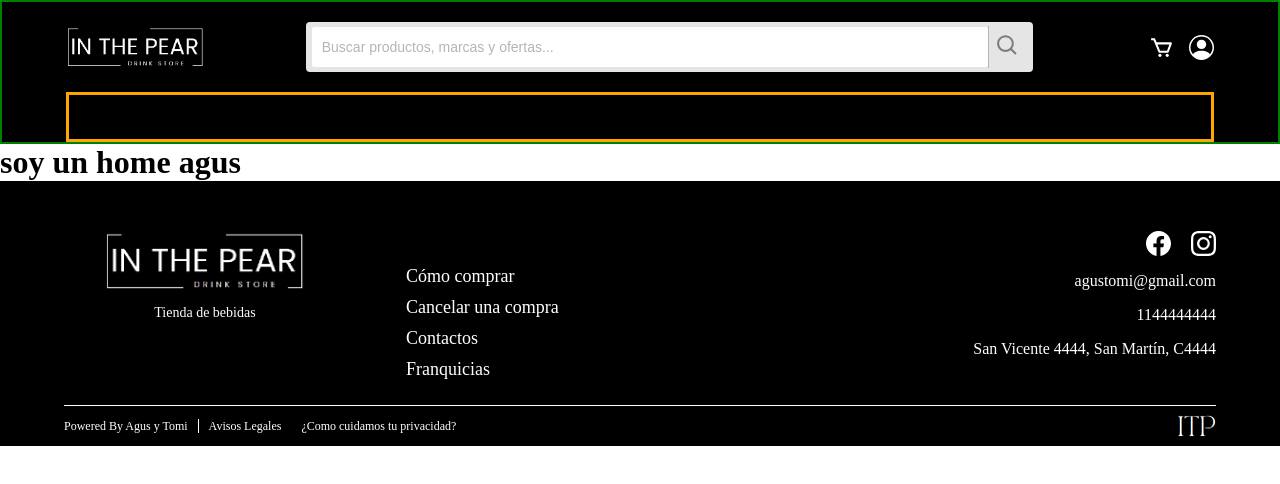
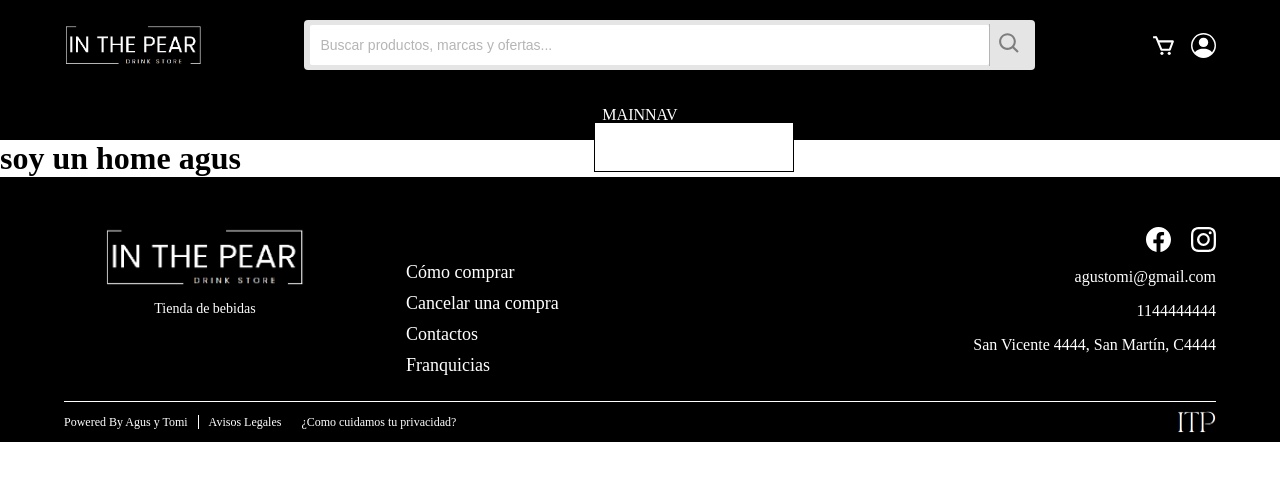
Before and after one commit to ttronge/inthepear, a React (Create React App) app in the folder front/: page / in a window 1280 px wide. Shown: the top 484 px of the page. Built offline with nearby package versions, Linux system fonts and the light colour scheme.

Commit message:
initial dropdown

```diff
--- a/front/src/Components/Footer/index.jsx
+++ b/front/src/Components/Footer/index.jsx
@@ -4,9 +4,10 @@ import LogoInThePear from '../../assets/LogoInThePear.png';
 import LogoInThePearResponsive from '../../assets/LogoInThePearResponsive.png';
 import { BsInstagram } from 'react-icons/bs';
 import { BsFacebook } from 'react-icons/bs';
-import './style.css';
+import './styles.css';
 
-const Footer = () => (
+const Footer = () => {
+  return (
 
     <footer className='container__footer'>
       <article className='content__footer'>
@@ -52,5 +53,6 @@ const Footer = () => (
       </article>
     </footer>
   )
+};
 
 export default Footer;
--- a/front/src/Components/Header/index.jsx
+++ b/front/src/Components/Header/index.jsx
@@ -1,46 +1,39 @@
+import React from 'react';
 import LogoInThePear from '../../assets/LogoInThePear.png';
 import LogoInThePearResponsive from '../../assets/LogoInThePearResponsive.png';
-import { BiSearch } from 'react-icons/bi';
 import { BiCart } from 'react-icons/bi';
 import { BsPersonCircle } from 'react-icons/bs';
-import './style.css';
+import SearchNav from '../SearchNav';
 import MainNav from '../MainNav';
+import './styles.css';
 
 const Header = () => {
   return (
     <header className='container__header'>
+
       <nav className='container__nav'>
+
         <a className='content__nav--logo' href="http://localhost:3000/">
           <img className='logo-in-the-pear' src={LogoInThePear} alt='Logo In The Pear' />
           <img className='logo-in-the-pear-responsive' src={LogoInThePearResponsive} alt='Logo In The Pear' />
         </a>
 
-        <div className='content-nav-search'>
+        <SearchNav />
 
-          <form className='content-form-nav'>
-            <input
-              className='input-form-nav'
-              placeholder='Buscar productos, marcas y ofertas...'
-            />
-            <button className='btn-form-nav'>
-              <BiSearch size="65%" color='7E7E7E' />
-            </button>
-          </form>
+        <div className='content__nav--panel'>
+          <button className='btn__panel--nav'>
+            <BiCart className='container__btn--panel__nav' />
+          </button>
+          <button className='btn__panel--nav'>
+            <BsPersonCircle className='container__btn--panel__nav' />
+          </button>
         </div>
-        <div className='content__nav--panel'>
-            <button className='btn__panel--nav'>
-              <BiCart className='container__btn--panel__nav' size="60%" color='#FFFFFF' />
-            </button>
-            <button className='btn__panel--nav'>
-              <BsPersonCircle className='container__btn--panel__nav' size="60%" color='#FFFFFF' />
-            </button>
-          </div>
-
 
       </nav>
+
       < MainNav />
     </header>
-  );
-}
+  )
+};
 
 export default Header;
--- a/front/src/Components/Header/style.css
+++ /dev/null
@@ -1,167 +0,0 @@
-.container__header {
-	width: 100%;
-	height: auto;
-	background-color: #000;
-	display: flex;
-	flex-direction: column;
-	align-items: center;
-	position: sticky;
-	top: 0;
-	border: 2px solid green;
-}
-
-.container__nav {
-	width: 90%;
-	height: 90px;
-	display: flex;
-	align-items: center;
-	justify-content: space-between;
-}
-
-/*ACÁ ENTRA EL CONTENT__MAIN*/
-
-.content__nav--logo {
-	width: 158px;
-	height: 66px;
-	margin-right: 10px;
-}
-
-.logo-in-the-pear {
-	width: 100%;
-	height: 100%;
-	object-fit: contain;
-}
-
-.logo-in-the-pear-responsive {
-	width: 100%;
-	height: 100%;
-	object-fit: contain;
-	display: none;
-}
-
-
-
-
-.content-nav-search {
-	width: 90%;
-	height: 100%;
-	display: flex;
-	align-items: center;
-	justify-content: center;
-}
-
-.content-form-nav {
-	width: 80%;
-	height: 50px;
-	padding: 0px 6px;
-	border-radius: 4px;
-	display: flex;
-	align-items: center;
-	background-color: #E5E5E5;
-}
-
-.input-form-nav {
-	width: 100%;
-	height: 40px;
-	padding-left: 10px;
-	border: none;
-	border-radius: 2px;
-	font-size: 14px;
-	outline: none;
-}
-
-.input-form-nav::placeholder {
-	color: #B5B5B5;
-}
-
-.input-form-nav:hover {
-	border: 1px solid rgb(184, 180, 180)
-}
-
-.input-form-nav:focus {
-	outline: 1px solid #666666;
-}
-
-.btn-form-nav {
-	width: 42px;
-	height: 42px;
-	background-color: #E5E5E5;
-	border: none;
-	border-left: 1px solid rgb(184, 180, 180);
-}
-
-
-
-
-.content__nav--panel {
-	width: auto;
-	height: 50px;
-	margin-left: 10px;
-	display: flex;
-	align-items: center;
-}
-
-.btn__panel--nav {
-	width: 25px;
-	height: 25px;
-	margin-left: 15px;
-	background-color: transparent;
-	border: none;
-	display: flex;
-}
-
-.container__btn--panel__nav {
-	width: 100%;
-	height: 100%;
-}
-
-@media only screen and (max-width: 524px) {
-
-	.container__nav {
-		width: 95%;
-		height: 80px;
-	}
-
-	.content__nav--logo {
-		width: 86px;
-		height: 34px;
-	}
-
-	.logo-in-the-pear {
-		display: none;
-	}
-
-	.logo-in-the-pear-responsive {
-		display: block;
-	}
-
-	.content-nav-search{
-		width: 100%;
-		background-color: orange;
-	}
-
-	.content-form-nav {
-		height: auto;
-		padding: 2px 0px;
-	}
-
-	.input-form-nav {
-		height: 30px;
-		padding-left: 4px;
-	}
-
-	.btn-form-nav {
-		width: 30px;
-		height: 30px;
-	}
-
-	.content__nav--panel {
-		margin: 0px;
-	}
-
-	.btn__panel--nav {
-		width: 20px;
-		height: 20px;
-		margin-left: 10px;
-	}
-}
--- /dev/null
+++ b/front/src/Components/Header/styles.css
@@ -0,0 +1,91 @@
+.container__header {
+  width: 100%;
+  height: auto;
+  background-color: #000;
+  display: flex;
+  flex-direction: column;
+  align-items: center;
+  position: sticky;
+  top: 0;
+}
+
+.container__nav {
+  width: 90%;
+  height: 90px;
+  display: flex;
+  align-items: center;
+  justify-content: space-between;
+}
+
+.content__nav--logo {
+  width: 158px;
+  height: 66px;
+  margin-right: 10px;
+}
+
+.logo-in-the-pear {
+  width: 100%;
+  height: 100%;
+  object-fit: contain;
+}
+
+.logo-in-the-pear-responsive {
+  width: 100%;
+  height: 100%;
+  object-fit: contain;
+  display: none;
+}
+
+.content__nav--panel {
+  width: auto;
+  height: 50px;
+  margin-left: 10px;
+  display: flex;
+  align-items: center;
+}
+
+.btn__panel--nav {
+  width: 25px;
+  height: 25px;
+  margin-left: 15px;
+  background-color: transparent;
+  border: none;
+  display: flex;
+}
+
+.container__btn--panel__nav {
+  width: 100%;
+  height: 100%;
+  color: #FFFFFF;
+}
+
+@media only screen and (max-width: 524px) {
+
+  .container__nav {
+    width: 95%;
+    height: 80px;
+  }
+
+  .content__nav--logo {
+    width: 86px;
+    height: 34px;
+  }
+
+  .logo-in-the-pear {
+    display: none;
+  }
+
+  .logo-in-the-pear-responsive {
+    display: block;
+  }
+
+  .content__nav--panel {
+    margin: 0px;
+  }
+
+  .btn__panel--nav {
+    width: 20px;
+    height: 20px;
+    margin-left: 10px;
+  }
+}
--- a/front/src/Components/MainNav/index.jsx
+++ b/front/src/Components/MainNav/index.jsx
@@ -2,9 +2,29 @@ import React from 'react';
 import './styles.css';
 
 const MainNav = () => {
-    return (
-        <div className='mainNav'>Soy un MainNav</div>
-    );
-}
+  return (
+    <article className='container__main-nav'>
+      <ul className='content__main-nav'>
+        <li className='item__main-nav'>
+          MAINNAV
+          <ul className='sub-item__main-nav'>
+            <li>Hola</li>
+          </ul>
+        </li>
+      </ul>
+    </article>
+    // <li className='item__main-nav'>main-nav</li>
+    // <li className='item__main-nav'>main-nav</li>
+    // <li className='item__main-nav'>main-nav</li>
+    // <li className='item__main-nav'>main-nav</li>
+    // <li className='item__main-nav'>main-nav</li>
+    // <li className='item__main-nav'>main-nav</li>
+    // <li className='item__main-nav'>main-nav</li>
+    // <li className='item__main-nav'>main-nav</li>
+    // <li className='item__main-nav'>main-nav</li>
+    // <li className='item__main-nav'>main-nav</li>
+    // <li className='item__main-nav'>main-nav</li>
+  )
+};
 
 export default MainNav;
--- a/front/src/Components/MainNav/styles.css
+++ b/front/src/Components/MainNav/styles.css
@@ -1,11 +1,43 @@
-.mainNav{
-    width: 90%;
-    height: 50px;
-    border: 3px solid orange;
+li {
+  list-style: none;
 }
 
-@media only screen and (max-width: 524px){
-    .mainNav{
-        display: none;
-    }
+.container__main-nav {
+  width: 90%;
+  height: 50px;
+  font-size: 16px;
+  display: flex;
+  justify-content: center;
 }
+
+.content__main-nav{
+  display: flex;
+  color: #FFFFFF;
+}
+
+.item__main-nav{
+  width: auto;
+  height: 100%;
+  padding: 0px 10px;
+  display: flex;
+  align-items: center;
+  position: relative;
+}
+
+
+
+.sub-item__main-nav{
+  width: 200px;
+  height: 50px;
+  background-color: #FFFFFF;
+  border: 1px solid #000000;
+  position: absolute;
+  top: 32px;
+  left: 2px;
+}
+
+@media only screen and (max-width: 524px) {
+  .main-nav {
+    display: none;
+  }
+}
--- a/front/src/Components/SearchNav/index.jsx
+++ b/front/src/Components/SearchNav/index.jsx
@@ -1,10 +1,22 @@
 import React from 'react';
+import { BiSearch } from 'react-icons/bi';
 import './styles.css';
 
 const SearchNav = () => {
     return (
-        <h1>Soy el SearchNav</h1>
+        <div className='container__nav--search'>
+
+          <form className='content__form--nav'>
+            <input
+              className='input__form--nav'
+              placeholder='Buscar productos, marcas y ofertas...'
+            />
+            <button className='btn__form--nav'>
+              <BiSearch size="65%" color='7E7E7E' />
+            </button>
+          </form>
+        </div>
     )
-}
+};
 
 export default SearchNav;
--- a/front/src/Components/SearchNav/styles.css
+++ b/front/src/Components/SearchNav/styles.css
@@ -0,0 +1,66 @@
+.container__nav--search {
+  width: 90%;
+  height: 100%;
+  display: flex;
+  align-items: center;
+  justify-content: center;
+}
+
+.content__form--nav {
+  width: 80%;
+  height: 50px;
+  padding: 0px 6px;
+  border-radius: 4px;
+  display: flex;
+  align-items: center;
+  background-color: #E5E5E5;
+}
+
+.input__form--nav {
+  width: 100%;
+  height: 40px;
+  padding-left: 10px;
+  border: none;
+  border-radius: 2px;
+  font-size: 14px;
+  outline: none;
+}
+
+.input__form--nav::placeholder {
+  color: #B5B5B5;
+}
+
+.input__form--nav:hover {
+  border: 1px solid rgb(184, 180, 180)
+}
+
+.input__form--nav:focus {
+  outline: 1px solid #666666;
+}
+
+.btn__form--nav {
+  width: 42px;
+  height: 42px;
+  background-color: #E5E5E5;
+  border: none;
+  border-left: 1px solid rgb(184, 180, 180);
+}
+
+@media only screen and (max-width: 524px) {
+
+  .content__form--nav {
+    width: 100%;
+    height: auto;
+    padding: 2px 0px;
+  }
+
+  .input__form--nav {
+    height: 30px;
+    padding-left: 4px;
+  }
+
+  .btn__form--nav {
+    width: 30px;
+    height: 30px;
+  }
+}
```
Also changed, not shown: front/src/Components/Footer/styles.css (renamed from front/src/Components/Footer/style.css). Lines whose indentation alone changed are shown as unchanged.
